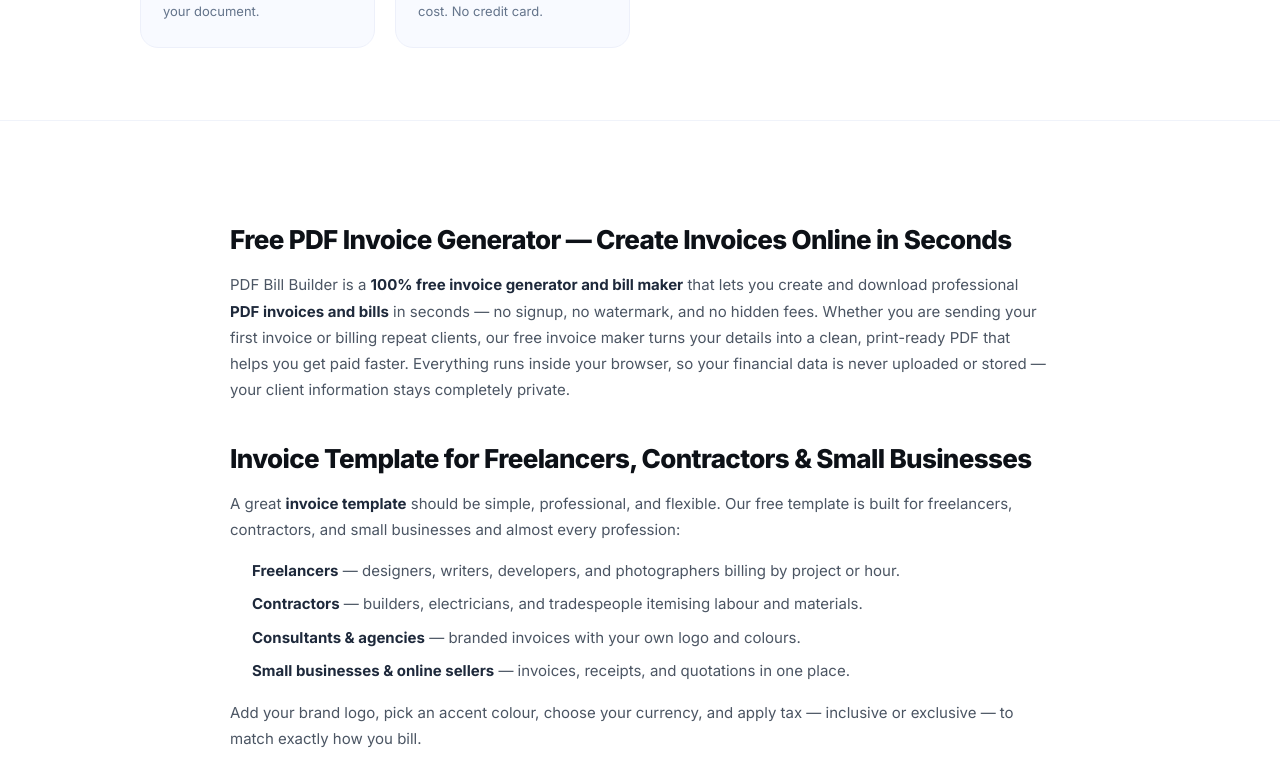
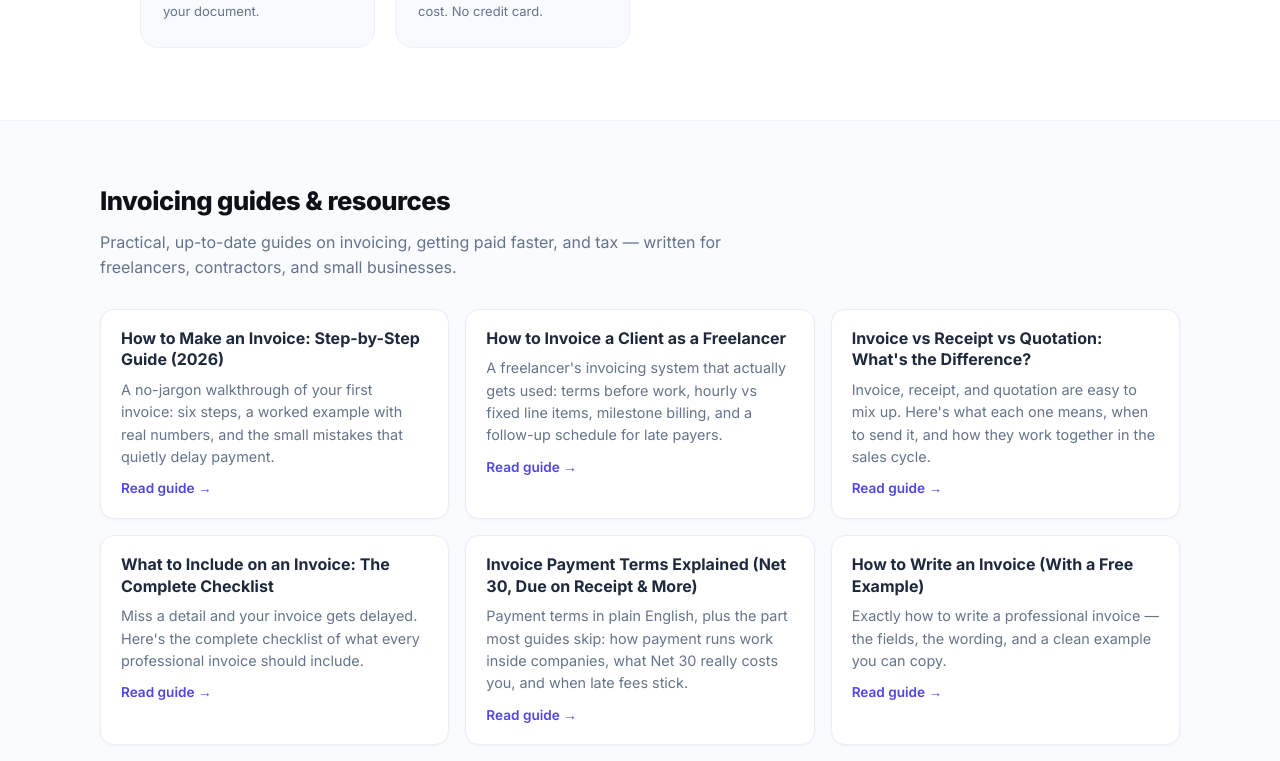
Before and after one commit to Ahad-Khan2401/invoice-generator, a Next.js app: page / in a window 1280 px wide. Shown: the part 1760-2521 px from the top of the page. Built offline with nearby package versions, Linux system fonts and the light colour scheme; no server answers.

Commit message:
feat(home): prominent Invoicing Guides section (surfaces blog content + internal links)

```diff
--- a/app/page.tsx
+++ b/app/page.tsx
@@ -1,6 +1,7 @@
 import type { Metadata } from "next";
 import InvoiceGenerator from "@/components/InvoiceGenerator";
 import SeoContent from "@/components/SeoContent";
+import HomeGuides from "@/components/HomeGuides";
 import AdSlot from "@/components/AdSlot";
 import JsonLd from "@/components/JsonLd";
 import { softwareSchema, faqSchema, howToSchema, breadcrumbSchema } from "@/lib/schema";
@@ -24,6 +25,9 @@
       {/* The interactive tool (hero + generator + feature grid) */}
       <InvoiceGenerator />
 
+      {/* Prominent guides grid - surfaces editorial content high on the page */}
+      <HomeGuides />
+
       {/* SEO body + FAQ (indexable, server-rendered) — includes one in-article ad */}
       <SeoContent midAdSlot={SITE.adSlots.homeMid} />
 
--- /dev/null
+++ b/components/HomeGuides.tsx
@@ -0,0 +1,64 @@
+import Link from "next/link";
+import { POST_LIST } from "@/lib/posts";
+
+/* Prominent "Invoicing guides" grid for the homepage. Surfaces real editorial
+   content (blog guides) high on the page so visitors - and reviewers - see depth
+   beyond the tool, and spreads internal link equity to the blog. Server component. */
+export default function HomeGuides() {
+  const posts = POST_LIST.slice(0, 9);
+  return (
+    <section
+      style={{ background: "#fafbff", borderTop: "1px solid #f0f3fa", padding: "60px 24px" }}
+      aria-label="Invoicing guides and resources"
+    >
+      <div style={{ maxWidth: 1080, margin: "0 auto" }}>
+        <h2 style={{ fontSize: "1.6rem", fontWeight: 800, color: "#0d1117", letterSpacing: "-0.02em", margin: 0 }}>
+          Invoicing guides &amp; resources
+        </h2>
+        <p style={{ fontSize: "1rem", color: "#64748b", margin: "8px 0 0", maxWidth: 660 }}>
+          Practical, up-to-date guides on invoicing, getting paid faster, and tax &mdash; written for
+          freelancers, contractors, and small businesses.
+        </p>
+        <div
+          style={{
+            display: "grid",
+            gridTemplateColumns: "repeat(auto-fill, minmax(300px, 1fr))",
+            gap: 16,
+            marginTop: 28,
+          }}
+        >
+          {posts.map((p) => (
+            <Link
+              key={p.slug}
+              href={`/blog/${p.slug}`}
+              style={{
+                display: "block",
+                background: "white",
+                border: "1px solid #e9edf5",
+                borderRadius: 14,
+                padding: "18px 20px",
+                textDecoration: "none",
+                boxShadow: "0 1px 3px rgba(15,23,42,0.04)",
+              }}
+            >
+              <span style={{ display: "block", fontSize: "1rem", fontWeight: 700, color: "#1e293b", lineHeight: 1.35 }}>
+                {p.title}
+              </span>
+              <span style={{ display: "block", fontSize: "0.9rem", color: "#64748b", marginTop: 8, lineHeight: 1.55 }}>
+                {p.excerpt}
+              </span>
+              <span style={{ display: "block", fontSize: "0.85rem", color: "#4f46e5", fontWeight: 600, marginTop: 10 }}>
+                Read guide &rarr;
+              </span>
+            </Link>
+          ))}
+        </div>
+        <p style={{ textAlign: "center", marginTop: 28 }}>
+          <Link href="/blog" style={{ fontSize: "0.95rem", fontWeight: 700, color: "#4f46e5", textDecoration: "none" }}>
+            View all invoicing guides &rarr;
+          </Link>
+        </p>
+      </div>
+    </section>
+  );
+}
```
